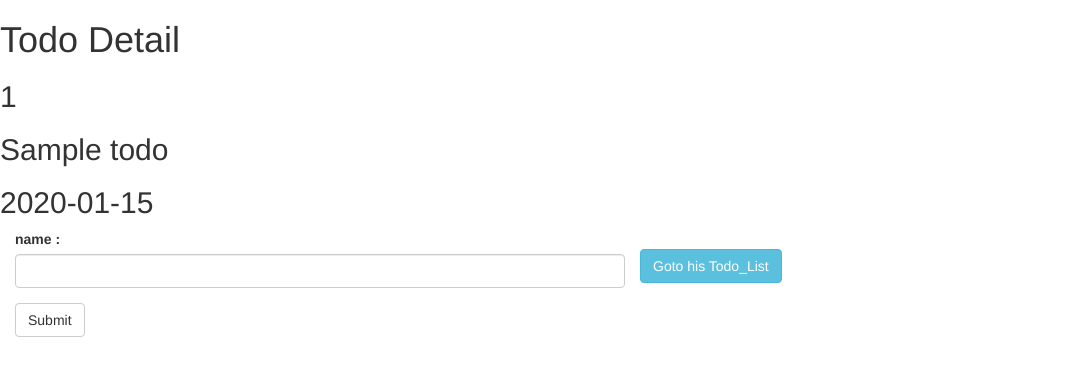
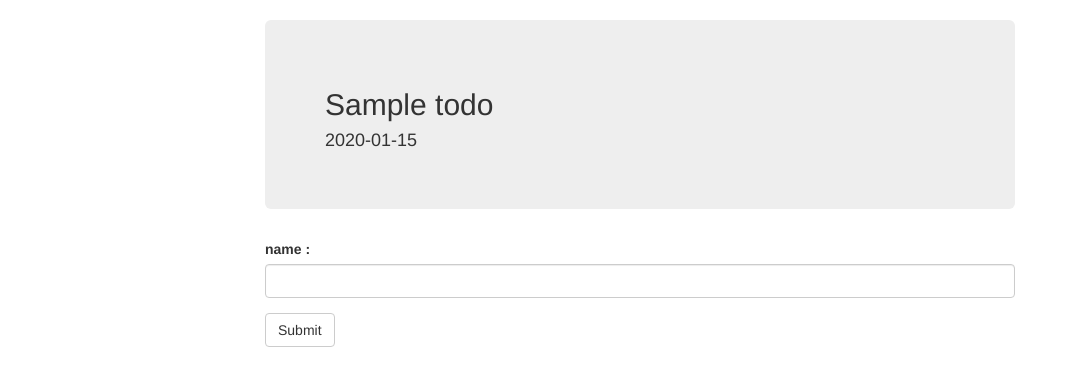
Before and after one commit to LittleTheFu/todo, a Flask app: page /todos/edit/1 in a window 1280 px wide. Shown: the part 52-438 px from the top of the page, without its empty margins (0-1078 px from the left). Run offline with Flask 2, Linux system fonts and the light colour scheme; tables that the repository leaves empty hold one stand-in row (values such as "Sample post"); some libraries are stand-ins or nearby versions.

Commit message:
beautify

```diff
--- a/app/main/views.py
+++ b/app/main/views.py
@@ -65,7 +65,7 @@ def todo_edit(id):
         todo.name = form.name.data
         db.session.add(todo)
         db.session.commit()
-        return redirect(url_for('main.todo_edit', id=id))
+        return redirect(url_for('main.todoByUser', user_id=todo.user_id))
     return render_template('todo_edit.html', todo = todo, form = form)
 
 @main.route('/todos/del/<id>')
--- a/app/templates/todo_detail.html
+++ b/app/templates/todo_detail.html
@@ -2,6 +2,9 @@
 {% block title %}This is an example page{% endblock %}
 
 {% block page_body %}
+<div clas='container'>
+  <div class="col-md-8 col-md-offset-2">
+    <div class='row jumbotron'>
       <h1>Todo Detail</h1>
       <h2>{{ todo.id }}</h2>
       <h2>{{ todo.name }}</h2>
@@ -9,4 +12,7 @@
       <a href="{{ url_for('main.todoByUser', user_id=todo.user_id) }}" class="btn btn-info" role="button">
         Goto his Todo_List
       </a>
+    </div>
+  </div>
+</div>
 {% endblock %}
--- a/app/templates/todo_edit.html
+++ b/app/templates/todo_edit.html
@@ -4,15 +4,15 @@
 {% block title %}This is an example page{% endblock %}
 
 {% block page_body %}
-  <h1>Todo Detail</h1>
-  <h2>{{ todo.id }}</h2>
-  <h2>{{ todo.name }}</h2>
-  <h2>{{ todo.create_date }}</h2>
-  <div class="col-md-6">
+<div class='container'>
+  <div class='row'>
+    <div class='col-md-8 col-md-offset-2'>
+      <div class='jumbotron'>
+        <h2>{{ todo.name }}</h2>
+        <h4>{{ todo.create_date }}</h4>
+      </div>
       {{ wtf.quick_form(form) }}
+    </div>
   </div>
-  <br>
-  <a href="{{ url_for('main.todoByUser', user_id=todo.user_id) }}" class="btn btn-info" role="button">
-    Goto his Todo_List
-  </a>
+</div>
 {% endblock %}
--- a/app/templates/todos.html
+++ b/app/templates/todos.html
@@ -2,12 +2,13 @@
 {% block title %}This is an example page{% endblock %}
 
 {% block page_body %}
+<div class="container">
   <div class="row">
     <h1>TODO LIST</h1>
   </div>
 
   <div class="row">
-    <div class="col-md-6">
+    <div class="col-md-9">
       <ul class="list-group">
         {% for todo in todos %}
           <a href="{{ url_for('main.todo_detail', id=todo.id) }}" class="list-group-item">
@@ -28,7 +29,7 @@
         {% endfor %}
       </ul>
     </div>
-    <div class="col-md-6">
+    <div class="col-md-3">
       <a href="{{ url_for('.userInfo', id=user.id) }}" role="button">
         <img src="{{ avatars.gravatar(user.email_hash) }}">
       </a>
--- a/app/templates/users.html
+++ b/app/templates/users.html
@@ -9,7 +9,7 @@
 <div class="container">
 
 <div class="row">
-  <div class="col-md-6">
+  <div class="col-md-10 col-md-offset-1">
     <ul class="list-group">
       {% for user in users %}
         <a href="{{ url_for('main.userInfo', id=user.id) }}" class="list-group-item">
```
Also changed, not shown: app/templates/edit_profile.html (+6 -3 lines), app/templates/profile.html (+12 -12 lines), app/templates/user_info.html (+11 -5 lines). Lines whose indentation alone changed are shown as unchanged.
